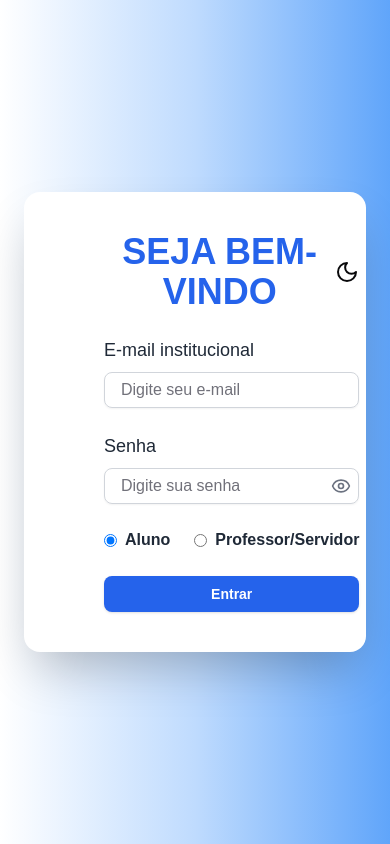
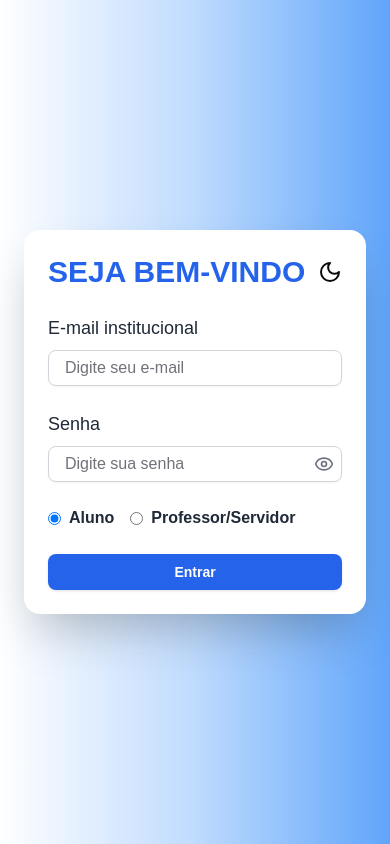
Before and after one commit to joaopedrxlm/FaqHubprojeto, a Next.js app: page / in a window 390 px wide. Built offline with nearby package versions, Linux system fonts and the light colour scheme.

Commit message:
ajustes na responsividade

```diff
--- a/src/app/page.tsx
+++ b/src/app/page.tsx
@@ -30,9 +30,9 @@ export default function LoginPage() {
   };
 
   return (
-    <div className="flex items-center justify-center h-screen bg-gradient-to-r from-white via-blue-200 to-blue-400 dark:from-gray-900 dark:via-gray-800 dark:to-gray-700 p-6">
-      <div className="w-full max-w-4xl bg-white dark:bg-gray-900 p-10 rounded-2xl shadow-2xl flex items-center space-x-10">
-        <div className="w-1/2 hidden md:block">
+    <div className="flex items-center justify-center min-h-screen p-6 bg-gradient-to-r from-white via-blue-200 to-blue-400 dark:from-gray-900 dark:via-gray-800 dark:to-gray-700">
+      <div className="w-full max-w-5xl bg-white dark:bg-gray-900 p-6 md:p-14 rounded-2xl shadow-2xl flex flex-wrap md:flex-nowrap items-center gap-6">
+        <div className="w-auto md:w-1/2 hidden md:block">
           <Image
             src={FaqHub}
             alt="Logo"
@@ -42,9 +42,9 @@ export default function LoginPage() {
           />
         </div>
 
-        <div className="w-full md:w-1/2">
+        <div className="w-full md:w-1/2 max-w-lg">
           <div className="flex justify-between items-center mb-6">
-            <h1 className="text-4xl font-bold text-center text-blue-600 dark:text-blue-400">
+            <h1 className="text-3xl md:text-4xl font-bold text-center text-blue-600 dark:text-blue-400">
               SEJA BEM-VINDO
             </h1>
             <button
@@ -98,7 +98,7 @@ export default function LoginPage() {
               )}
             </div>
 
-            <div className="flex items-center space-x-6">
+            <div className="flex flex-wrap gap-4">
               <label className="flex items-center space-x-2 text-gray-800 dark:text-gray-200 font-semibold">
                 <input
                   type="radio"
@@ -106,7 +106,6 @@ export default function LoginPage() {
                   value="aluno"
                   checked={role === "aluno"}
                   onChange={() => setRole("aluno")}
-                  className="text-blue-600 focus:ring-blue-500"
                 />
                 <span>Aluno</span>
               </label>
@@ -117,7 +116,6 @@ export default function LoginPage() {
                   value="professor"
                   checked={role === "professor"}
                   onChange={() => setRole("professor")}
-                  className="text-blue-600 focus:ring-blue-500"
                 />
                 <span>Professor/Servidor</span>
               </label>
```
